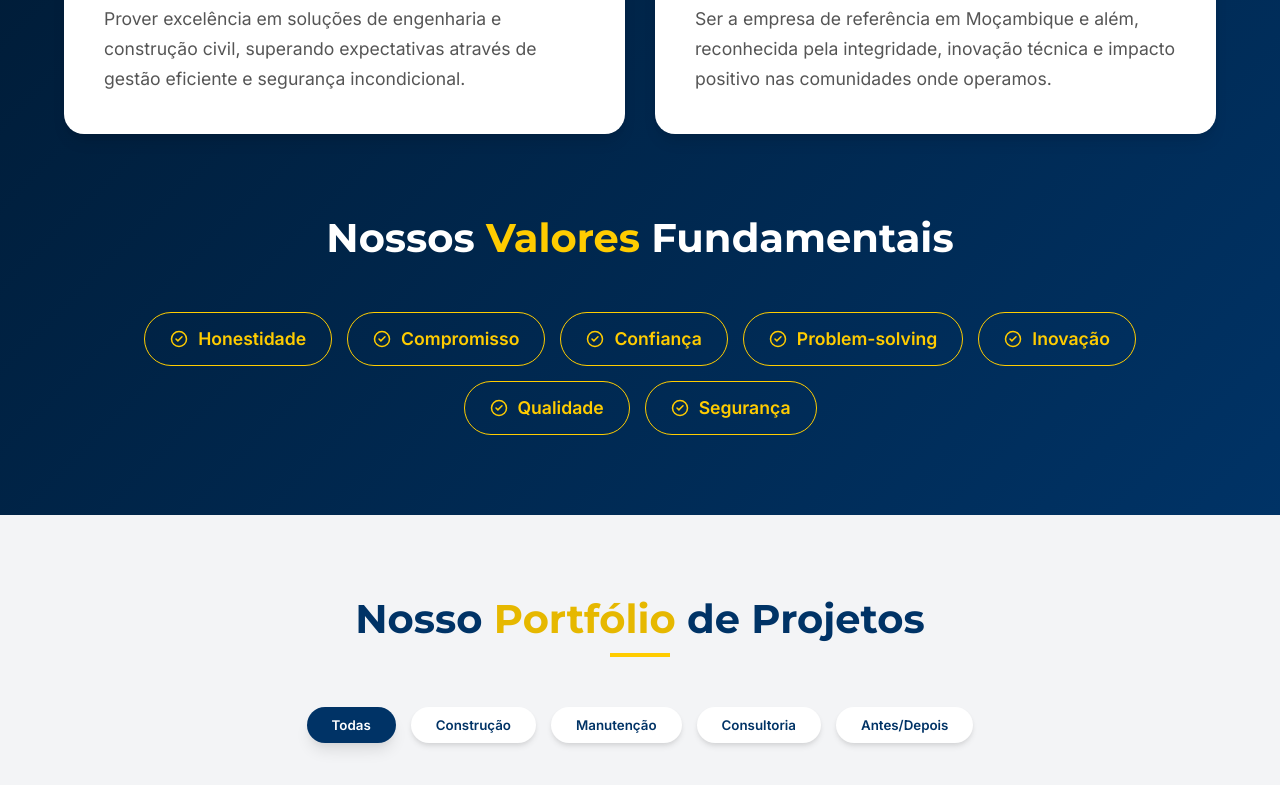
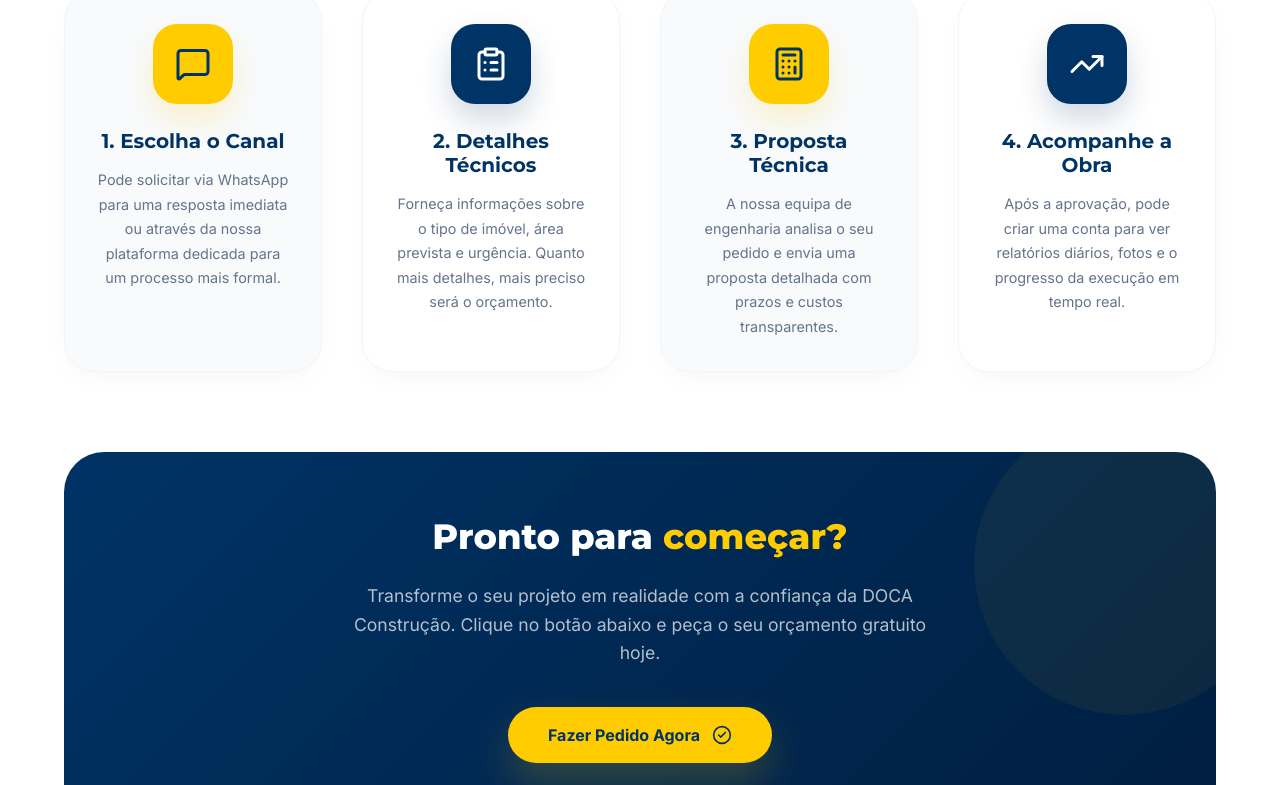
Before and after one commit to afonsoDomingos/doca, a React (Vite) app: page / in a window 1280 px wide. Shown: the part 3180-3965 px from the top of the page. Built offline with nearby package versions, Linux system fonts and the light colour scheme; no server answers.

Commit message:
Add HowToOrder section to explain the process to clients

```diff
--- a/src/App.jsx
+++ b/src/App.jsx
@@ -14,6 +14,7 @@ import QuoteModal from './components/QuoteModal';
 import CustomerAuth from './pages/CustomerAuth';
 import CustomerDashboard from './pages/CustomerDashboard';
 import WhatsAppContact from './components/WhatsAppContact';
+import HowToOrder from './components/HowToOrder';
 
 const Home = ({ onOpenQuote }) => (
   <div className="app-container">
@@ -22,6 +23,7 @@ const Home = ({ onOpenQuote }) => (
       <Hero onOpenQuote={onOpenQuote} />
       <About />
       <Services />
+      <HowToOrder onOpenQuote={onOpenQuote} />
       <MissionVision />
       <Projects />
       <Testimonials />
--- /dev/null
+++ b/src/components/HowToOrder.jsx
@@ -0,0 +1,135 @@
+import React from 'react';
+import { motion } from 'framer-motion';
+import { ClipboardList, MessageSquare, Calculator, TrendingUp, CheckCircle2 } from 'lucide-react';
+
+const HowToOrder = ({ onOpenQuote }) => {
+    const steps = [
+        {
+            icon: MessageSquare,
+            title: "1. Escolha o Canal",
+            description: "Pode solicitar via WhatsApp para uma resposta imediata ou através da nossa plataforma dedicada para um processo mais formal.",
+            color: "#FFCC00"
+        },
+        {
+            icon: ClipboardList,
+            title: "2. Detalhes Técnicos",
+            description: "Forneça informações sobre o tipo de imóvel, área prevista e urgência. Quanto mais detalhes, mais preciso será o orçamento.",
+            color: "#003366"
+        },
+        {
+            icon: Calculator,
+            title: "3. Proposta Técnica",
+            description: "A nossa equipa de engenharia analisa o seu pedido e envia uma proposta detalhada com prazos e custos transparentes.",
+            color: "#FFCC00"
+        },
+        {
+            icon: TrendingUp,
+            title: "4. Acompanhe a Obra",
+            description: "Após a aprovação, pode criar uma conta para ver relatórios diários, fotos e o progresso da execução em tempo real.",
+            color: "#003366"
+        }
+    ];
+
+    return (
+        <section id="como-funciona" style={{ backgroundColor: '#fff', padding: '100px 0' }}>
+            <div className="container">
+                <div className="section-title">
+                    <p style={{ color: 'var(--accent-yellow)', fontWeight: '800', textTransform: 'uppercase', letterSpacing: '2px', marginBottom: '10px' }}>Simples e Transparente</p>
+                    <h2 style={{ fontSize: '2.5rem', color: '#003366' }}>Como <span style={{ color: 'var(--accent-yellow-dark)' }}>Solicitar</span> a sua Obra?</h2>
+                    <div className="underline"></div>
+                </div>
+
+                <div style={{
+                    display: 'grid',
+                    gridTemplateColumns: 'repeat(auto-fit, minmax(240px, 1fr))',
+                    gap: '40px',
+                    marginTop: '60px',
+                    position: 'relative'
+                }}>
+                    {steps.map((step, index) => (
+                        <motion.div
+                            key={index}
+                            initial={{ opacity: 0, y: 30 }}
+                            whileInView={{ opacity: 1, y: 0 }}
+                            transition={{ delay: index * 0.2 }}
+                            viewport={{ once: true }}
+                            style={{
+                                textAlign: 'center',
+                                padding: '2rem',
+                                borderRadius: '30px',
+                                background: index % 2 === 0 ? '#F8FAFC' : 'white',
+                                border: '1px solid #F1F5F9',
+                                display: 'flex',
+                                flexDirection: 'column',
+                                alignItems: 'center',
+                                boxShadow: '0 10px 30px -10px rgba(0,0,0,0.05)'
+                            }}
+                        >
+                            <div style={{
+                                width: '80px',
+                                height: '80px',
+                                borderRadius: '24px',
+                                background: step.color,
+                                display: 'flex',
+                                alignItems: 'center',
+                                justifyContent: 'center',
+                                color: step.color === '#FFCC00' ? '#003366' : 'white',
+                                marginBottom: '25px',
+                                boxShadow: `0 15px 30px ${step.color}30`
+                            }}>
+                                <step.icon size={36} />
+                            </div>
+                            <h3 style={{ fontSize: '1.25rem', marginBottom: '15px', color: '#003366' }}>{step.title}</h3>
+                            <p style={{ fontSize: '0.9rem', color: '#64748b', lineHeight: '1.7' }}>{step.description}</p>
+                        </motion.div>
+                    ))}
+                </div>
+
+                <motion.div
+                    initial={{ opacity: 0, scale: 0.95 }}
+                    whileInView={{ opacity: 1, scale: 1 }}
+                    style={{
+                        marginTop: '80px',
+                        textAlign: 'center',
+                        background: 'linear-gradient(135deg, #003366 0%, #001e40 100%)',
+                        padding: '4rem 2rem',
+                        borderRadius: '40px',
+                        color: 'white',
+                        position: 'relative',
+                        overflow: 'hidden'
+                    }}
+                >
+                    <div style={{ position: 'absolute', top: '-10%', right: '-5%', width: '300px', height: '300px', background: 'rgba(255,204,0,0.05)', borderRadius: '50%' }}></div>
+
+                    <h2 style={{ fontSize: '2.2rem', marginBottom: '1.5rem', fontWeight: '800' }}>Pronto para <span style={{ color: 'var(--accent-yellow)' }}>começar?</span></h2>
+                    <p style={{ maxWidth: '600px', margin: '0 auto 2.5rem', color: 'rgba(255,255,255,0.7)', fontSize: '1.1rem' }}>
+                        Transforme o seu projeto em realidade com a confiança da DOCA Construção. Clique no botão abaixo e peça o seu orçamento gratuito hoje.
+                    </p>
+
+                    <button
+                        onClick={onOpenQuote}
+                        style={{
+                            backgroundColor: 'var(--accent-yellow)',
+                            color: '#003366',
+                            padding: '18px 40px',
+                            borderRadius: '100px',
+                            fontWeight: '900',
+                            fontSize: '1rem',
+                            border: 'none',
+                            cursor: 'pointer',
+                            display: 'flex',
+                            alignItems: 'center',
+                            gap: '12px',
+                            margin: '0 auto',
+                            boxShadow: '0 20px 40px rgba(255,204,0,0.2)'
+                        }}
+                    >
+                        Fazer Pedido Agora <CheckCircle2 size={20} />
+                    </button>
+                </motion.div>
+            </div>
+        </section>
+    );
+};
+
+export default HowToOrder;
```
